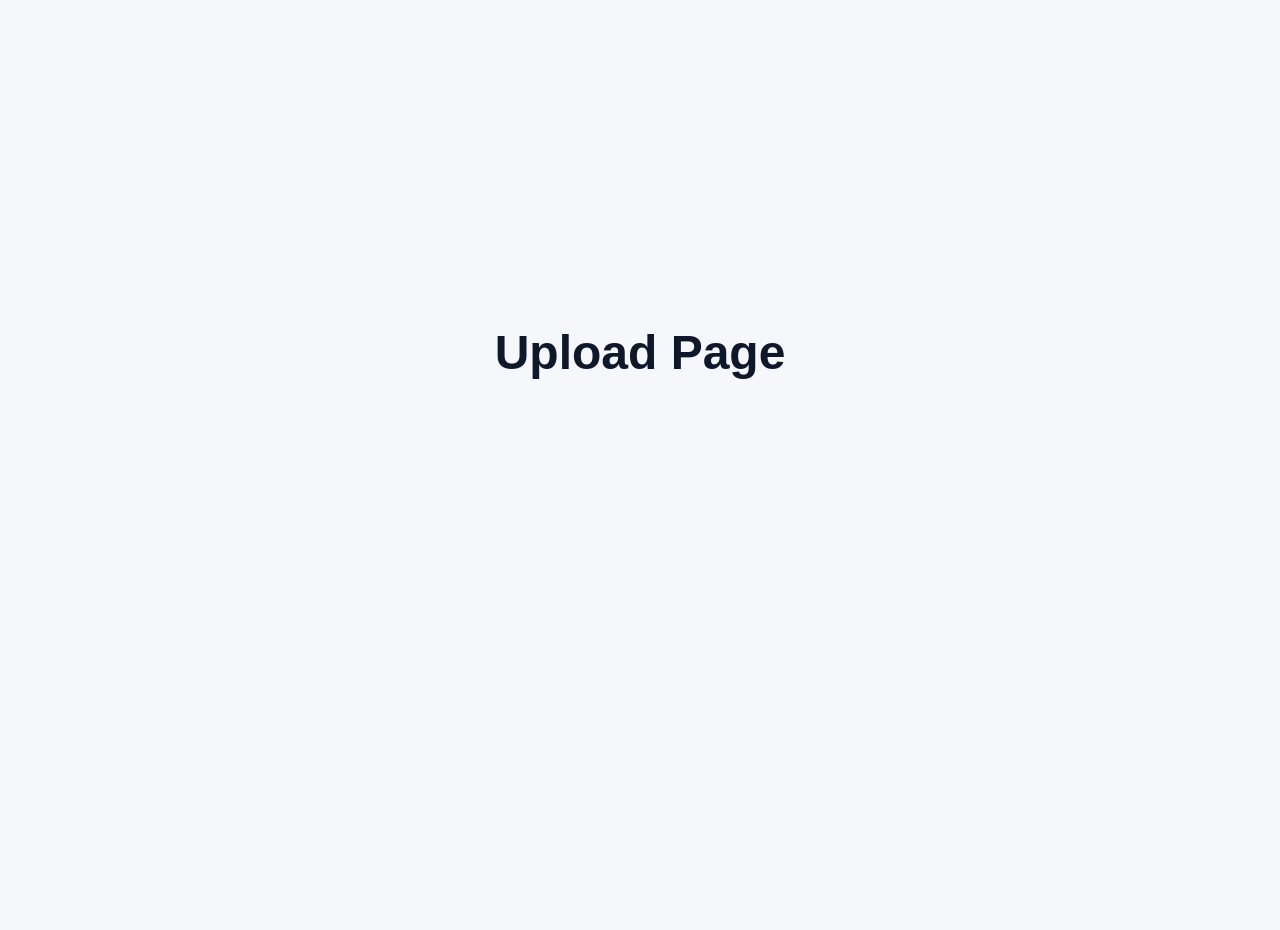
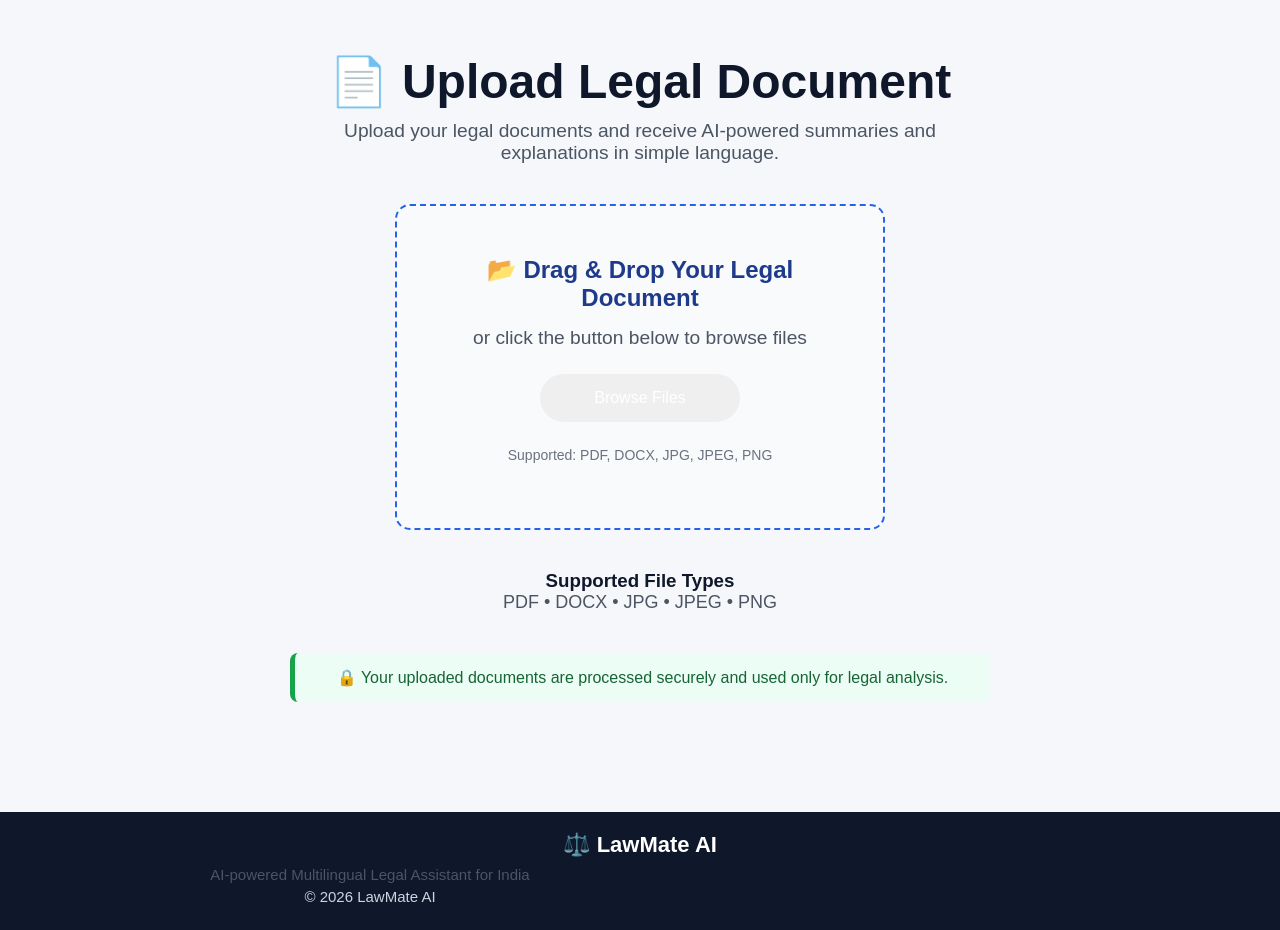
Before and after one commit to karamchandsuresh/LawMate-AI, a React app in the folder frontend/: page /upload in a window 1280 px wide. Shown: the part 80-1010 px from the top of the page. Before the commit the page ends 800 px from the top, so only its background shows below. Built offline with nearby package versions, Linux system fonts and the light colour scheme; the HTML template or start-up script is replaced by a standard one.

Commit message:
Add upload page, about page and multilingual homepage section

```diff
--- a/frontend/src/App.css
+++ b/frontend/src/App.css
@@ -240,3 +240,199 @@ button:hover {
 .chat-input button {
   width: 120px;
 }
+
+
+/* ===========================
+   Upload Page
+=========================== */
+
+.upload-page {
+  text-align: center;
+  padding: 40px 20px;
+}
+
+.upload-box {
+  width: 70%;
+  max-width: 700px;
+  margin: 40px auto;
+  padding: 50px;
+  border: 2px dashed #2563EB;
+  border-radius: 15px;
+  background: #F8FAFC;
+  transition: 0.3s;
+}
+
+.upload-box:hover {
+  background: #EFF6FF;
+}
+
+.upload-box h2 {
+  margin-bottom: 15px;
+  color: #1E3A8A;
+}
+
+.upload-box p {
+  margin: 15px 0;
+}
+
+.upload-box button {
+  width: 200px;
+}
+
+.upload-note {
+  margin-top: 20px;
+  font-size: 14px;
+  color: #6B7280;
+}
+
+.supported-files {
+  margin-top: 40px;
+}
+
+.supported-files h3 {
+  color: #0F172A;
+}
+
+.supported-files p {
+  font-size: 18px;
+  color: #4B5563;
+}
+
+.security-note {
+  margin-top: 40px;
+  padding: 15px;
+  background: #ECFDF5;
+  border-left: 5px solid #16A34A;
+  border-radius: 8px;
+  color: #166534;
+  max-width: 700px;
+  margin-left: auto;
+  margin-right: auto;
+}
+
+/* ===========================
+   About Page
+=========================== */
+
+.about-page {
+  max-width: 900px;
+  margin: auto;
+  padding: 40px 20px;
+}
+
+.about-page h1 {
+  text-align: center;
+  margin-bottom: 20px;
+}
+
+.about-intro {
+  text-align: center;
+  font-size: 18px;
+  color: #4B5563;
+  margin-bottom: 40px;
+}
+
+.about-section {
+  background: white;
+  padding: 25px;
+  margin-bottom: 25px;
+  border-radius: 12px;
+  box-shadow: 0 4px 10px rgba(0,0,0,0.08);
+}
+
+.about-section h2 {
+  color: #1E3A8A;
+  margin-bottom: 15px;
+}
+
+.about-section p {
+  color: #4B5563;
+  line-height: 1.7;
+}
+
+.about-section ul {
+  padding-left: 20px;
+}
+
+.about-section li {
+  margin-bottom: 10px;
+}
+
+
+/* ===========================
+   Info Section
+=========================== */
+
+.info-section {
+  max-width: 1000px;
+  margin: 60px auto;
+  padding: 40px;
+  text-align: center;
+  background: #F8FAFC;
+  border-radius: 15px;
+  box-shadow: 0 5px 15px rgba(0, 0, 0, 0.08);
+}
+
+.info-section h2 {
+  color: #1E3A8A;
+  margin-bottom: 15px;
+}
+
+.info-section p {
+  color: #4B5563;
+  font-size: 18px;
+  line-height: 1.7;
+  margin-bottom: 30px;
+}
+
+.languages {
+  display: flex;
+  justify-content: center;
+  flex-wrap: wrap;
+  gap: 15px;
+}
+
+.languages span {
+  background: white;
+  padding: 12px 20px;
+  border-radius: 30px;
+  border: 1px solid #CBD5E1;
+  font-weight: 600;
+  transition: 0.3s;
+  cursor: default;
+}
+
+.languages span:hover {
+  background: #2563EB;
+  color: white;
+  transform: translateY(-3px);
+}
+
+/* ===========================
+   Footer
+=========================== */
+
+.footer {
+  margin-top: 50px;
+  padding: 20px;
+  text-align: center;
+  background: #0F172A;
+  color: white;
+}
+
+.footer h3 {
+  color: white;
+  margin-bottom: 8px;
+  font-size: 22px;
+}
+
+.footer p {
+  margin: 5px 0;
+  font-size: 15px;
+}
+
+.footer-copy {
+  margin-top: 10px;
+  font-size: 13px;
+  color: #CBD5E1;
+}
--- a/frontend/src/App.jsx
+++ b/frontend/src/App.jsx
@@ -1,6 +1,7 @@
 import "./App.css";
 
 import Navbar from "./components/Navbar";
+import Footer from "./components/Footer";
 
 import Home from "./pages/Home";
 import Chat from "./pages/Chat";
@@ -23,6 +24,8 @@ function App() {
             <Route path="/about" element={<About />} />
           </Routes>
         </main>
+
+        <Footer />
       </div>
     </BrowserRouter>
   );
--- /dev/null
+++ b/frontend/src/components/Footer.jsx
@@ -0,0 +1,15 @@
+function Footer() {
+  return (
+    <footer className="footer">
+      <h3>⚖️ LawMate AI</h3>
+
+      <p>AI-powered Multilingual Legal Assistant for India</p>
+
+      <p className="footer-copy">
+        © 2026 LawMate AI
+      </p>
+    </footer>
+  );
+}
+
+export default Footer;
--- /dev/null
+++ b/frontend/src/components/InfoSection.jsx
@@ -0,0 +1,32 @@
+function InfoSection() {
+  return (
+    <section className="info-section">
+
+      <h2>🌍 Multilingual Legal Assistance</h2>
+
+      <p>
+        LawMate AI supports multiple Indian languages,
+        making legal guidance accessible to everyone.
+      </p>
+
+      <div className="languages">
+
+        <span>🇬🇧 English</span>
+
+        <span>🇮🇳 हिन्दी</span>
+
+        <span>🇮🇳 ಕನ್ನಡ</span>
+
+        <span>🇮🇳 தமிழ்</span>
+
+        <span>🇮🇳 తెలుగు</span>
+
+        <span>🇮🇳 മലയാളം</span>
+
+      </div>
+
+    </section>
+  );
+}
+
+export default InfoSection;
--- a/frontend/src/pages/About.jsx
+++ b/frontend/src/pages/About.jsx
@@ -1,6 +1,60 @@
 function About() {
   return (
-    <h1>About Page</h1>
+    <div className="about-page">
+      <h1>⚖️ About LawMate AI</h1>
+
+      <p className="about-intro">
+        LawMate AI is a multilingual AI-powered legal assistant designed
+        to make Indian legal information simple, accessible, and affordable
+        for everyone.
+      </p>
+
+      <section className="about-section">
+        <h2>🎯 Our Mission</h2>
+
+        <p>
+          Our goal is to bridge the gap between citizens and the legal
+          system by providing reliable legal guidance using Artificial
+          Intelligence and Retrieval-Augmented Generation (RAG).
+        </p>
+      </section>
+
+      <section className="about-section">
+        <h2>✨ Key Features</h2>
+
+        <ul>
+          <li>AI-powered Legal Question Answering</li>
+          <li>Legal Document Analysis</li>
+          <li>Complaint & RTI Generator</li>
+          <li>Case Outcome Prediction</li>
+          <li>Multilingual Support</li>
+        </ul>
+      </section>
+
+      <section className="about-section">
+        <h2>🛠 Technologies Used</h2>
+
+        <ul>
+          <li>React.js</li>
+          <li>FastAPI</li>
+          <li>Python</li>
+          <li>Gemini / Ollama</li>
+          <li>ChromaDB</li>
+          <li>RAG</li>
+          <li>IndicTrans2</li>
+        </ul>
+      </section>
+
+      <section className="about-section">
+        <h2>🇮🇳 Designed for India</h2>
+
+        <p>
+          LawMate AI is built to support Indian laws, legal procedures,
+          and multilingual communication, making legal assistance
+          accessible to people across the country.
+        </p>
+      </section>
+    </div>
   );
 }
 
--- a/frontend/src/pages/Home.jsx
+++ b/frontend/src/pages/Home.jsx
@@ -1,10 +1,12 @@
 import Hero from "../components/Hero";
 import ActionButton from "../components/ActionButton";
 import FeatureCard from "../components/FeatureCard";
+import InfoSection from "../components/InfoSection";
 import { useNavigate } from "react-router-dom";
 
 function Home() {
   const navigate = useNavigate();
+
   return (
     <>
       <Hero />
@@ -28,6 +30,8 @@ function Home() {
         />
       </div>
 
+      <InfoSection />
+
       <section className="features">
         <FeatureCard
           title="AI Legal Chat"
--- a/frontend/src/pages/Upload.jsx
+++ b/frontend/src/pages/Upload.jsx
@@ -1,6 +1,38 @@
 function Upload() {
   return (
-    <h1>Upload Page</h1>
+    <div className="upload-page">
+      <h1>📄 Upload Legal Document</h1>
+
+      <p>
+        Upload your legal documents and receive AI-powered summaries
+        and explanations in simple language.
+      </p>
+
+      <div className="upload-box">
+        <h2>📂 Drag & Drop Your Legal Document</h2>
+
+        <p>or click the button below to browse files</p>
+
+        <button>Browse Files</button>
+
+        <p className="upload-note">
+          Supported: PDF, DOCX, JPG, JPEG, PNG
+        </p>
+      </div>
+
+      <div className="supported-files">
+        <h3>Supported File Types</h3>
+
+        <p>
+          PDF • DOCX • JPG • JPEG • PNG
+        </p>
+      </div>
+
+      <div className="security-note">
+        🔒 Your uploaded documents are processed securely and used
+        only for legal analysis.
+      </div>
+    </div>
   );
 }
 
```
